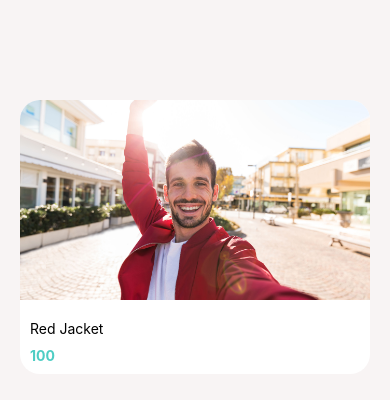
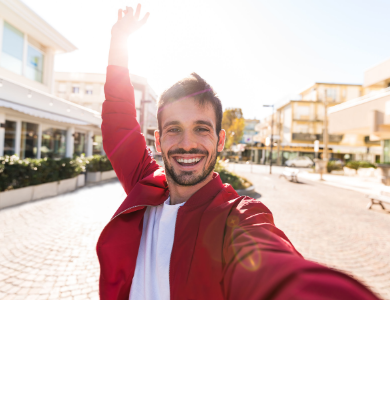
Before and after one commit to tirthankarkundu17/ReactNative-DoneWithIt, a React Native app: screen / in a window 390 px wide. Shown: the top 400 px of the page. Built offline with nearby package versions, Linux system fonts and the light colour scheme.

Commit message:
Added some details

```diff
--- a/App.js
+++ b/App.js
@@ -15,24 +15,26 @@ import {
   StatusBar,
 } from "react-native";
 import Card from "./app/components/Card";
+import ListingDetailsScreen from "./app/screens/ListingDetailsScreen";
 import ViewImageScreen from "./app/screens/ViewImageScreen";
 import WelcomeScreen from "./app/screens/WelcomeScreen";
 
 export default function App() {
   return (
-    <View
-      style={{
-        flex: 1,
-        backgroundColor: "#f8f4f4",
-        padding: 20,
-        paddingTop: 100,
-      }}
-    >
-      <Card
-        title="Red Jacket"
-        subTitle="100"
-        image={require("./app/assets/jacket.jpg")}
-      ></Card>
-    </View>
+    <ListingDetailsScreen />
+    // <View
+    //   style={{
+    //     flex: 1,
+    //     backgroundColor: "#f8f4f4",
+    //     padding: 20,
+    //     paddingTop: 100,
+    //   }}
+    // >
+    //   <Card
+    //     title="Red Jacket"
+    //     subTitle="100"
+    //     image={require("./app/assets/jacket.jpg")}
+    //   ></Card>
+    // </View>
   );
 }
--- /dev/null
+++ b/app/components/AppText.js
@@ -0,0 +1,21 @@
+import React from "react";
+import {
+  StyleSheet,
+  Text,
+  TouchableHighlight,
+  TouchableOpacity,
+  View,
+} from "react-native";
+
+import colors from "../config/colors";
+
+export default function AppText({ title }) {
+  return <Text style={styles.text}>{title}</Text>;
+}
+
+const styles = StyleSheet.create({
+  text: {
+    color: colors.black,
+    fontSize: 18,
+  },
+});
--- /dev/null
+++ b/app/screens/ListingDetailsScreen.js
@@ -0,0 +1,18 @@
+import React from "react";
+import { Image, StyleSheet, Text, View } from "react-native";
+import AppText from "../components/AppText";
+export default function ListingDetailsScreen() {
+  return (
+    <View>
+      <Image style={styles.image} source={require("../assets/jacket.jpg")} />
+      <AppText>Red jacket</AppText>
+    </View>
+  );
+}
+
+const styles = StyleSheet.create({
+  image: {
+    width: "100%",
+    height: 300,
+  },
+});
```
